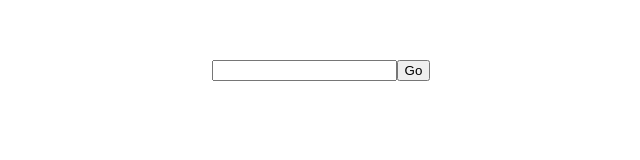
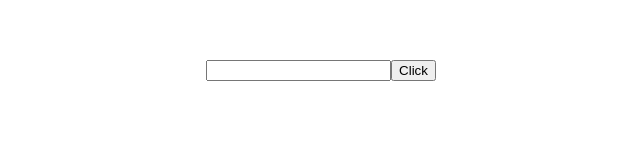
Before and after one commit to shravan-balasubramanian/vercel-vue-pancha, a Vue app in the folder vue/: page / in a window 1280 px wide. Shown: the top 160 px of the page, without its empty margins (319-959 px from the left). Built offline with nearby package versions, Linux system fonts and the light colour scheme.

Commit message:
changed button title

```diff
--- a/vue/src/App.vue
+++ b/vue/src/App.vue
@@ -3,7 +3,7 @@
     <div class="header">
       <form @submit.prevent="getSearchMovies">
         <input type="text" v-model="search" />
-        <button type="submit">Go</button>
+        <button type="submit">Click</button>
       </form>
     </div>
     <div class="results">
@@ -34,7 +34,7 @@ export default {
       if (this.search.length > 0) {
         try {
           this.movieResults = (await (
-          await fetch(`/api?url=${process.env.VUE_APP_API_URL}&s=${this.search}&apikey=${process.env.VUE_APP_API_KEY}`))
+          await fetch(`/api?s=${this.search}`))
             .json()).result.Search.splice(1, 5);
         } catch (ex) {
           alert('error occured');
```
Also changed, not shown: 2 other files (tests, documents, lock files or other folders).
